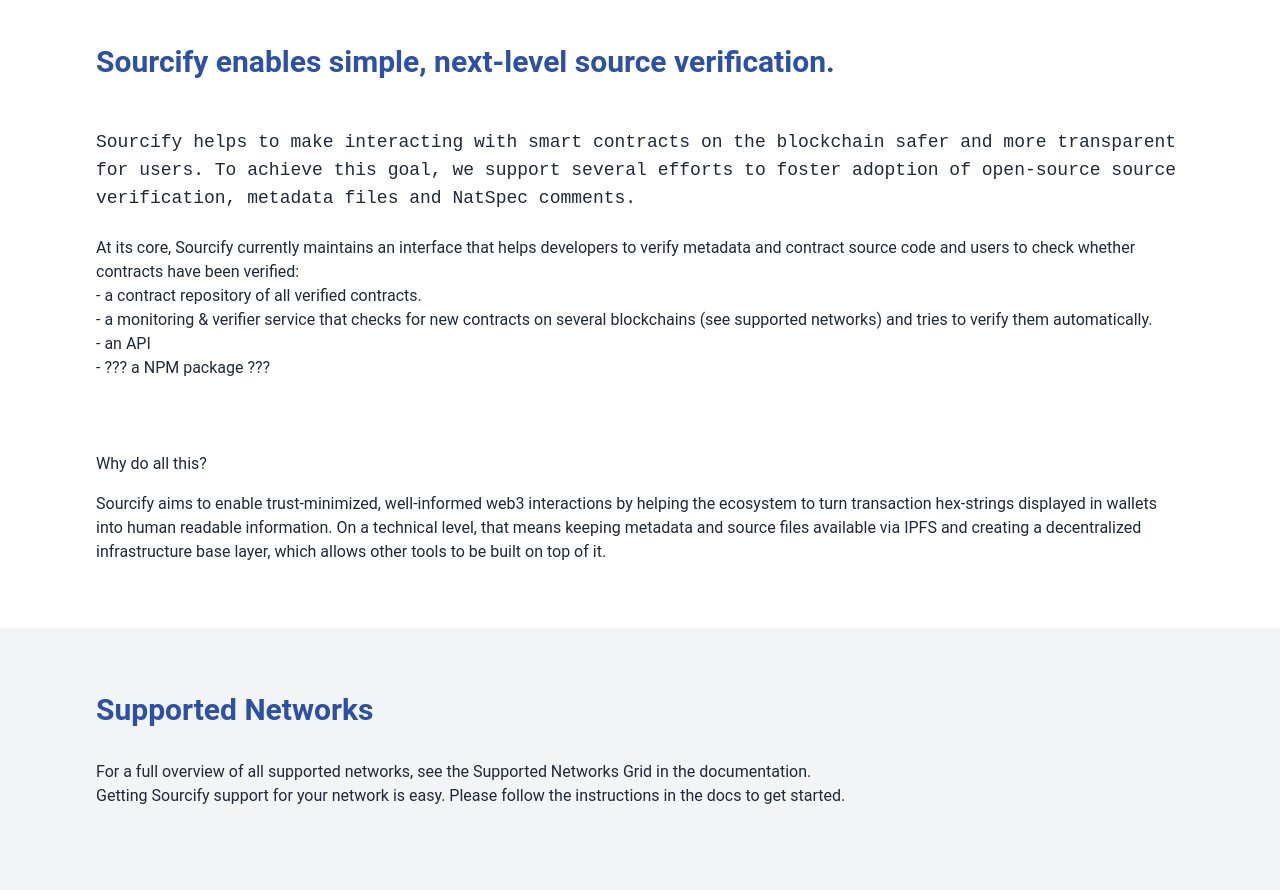
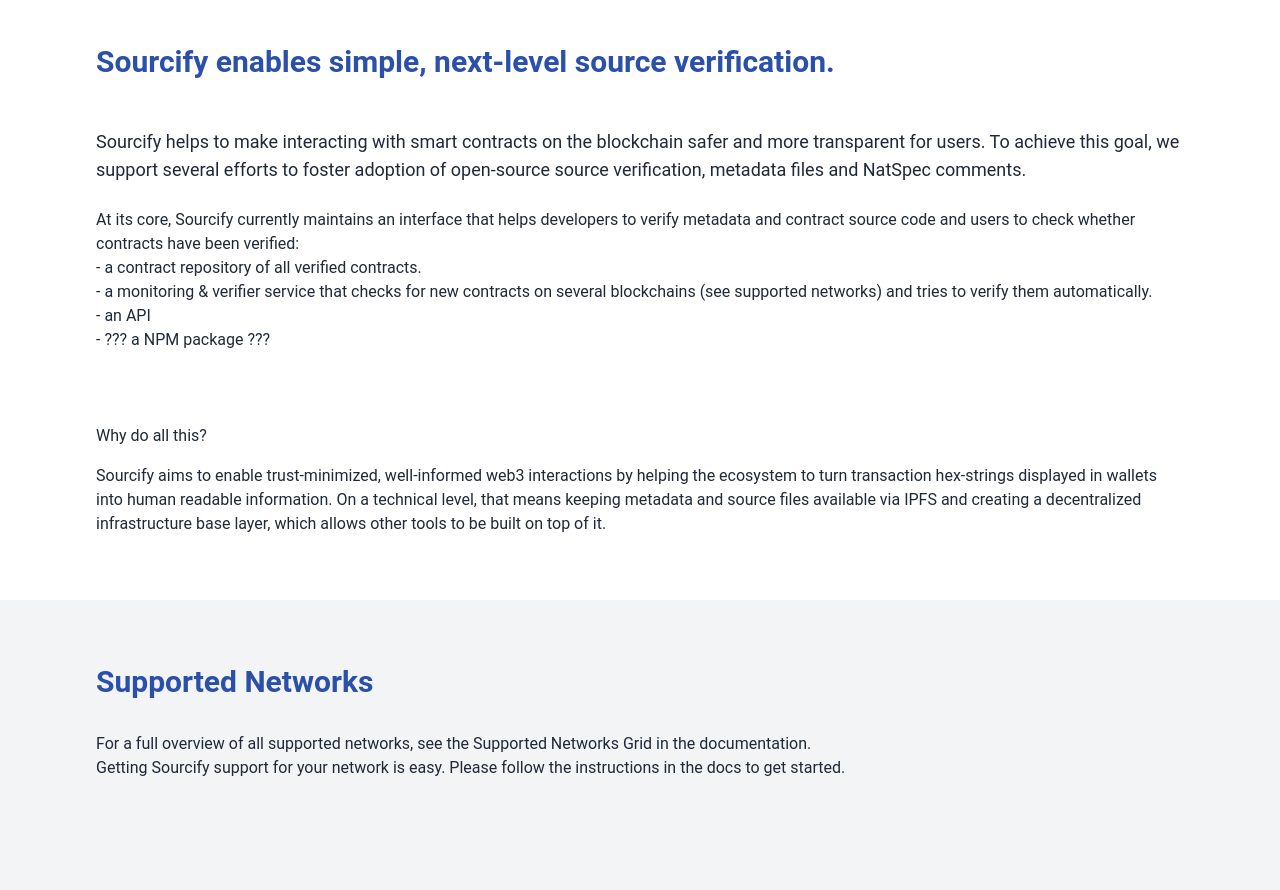
Before and after one commit to develuxes/sourcify, a React (Create React App) app in the folder ui-new/: page / in a window 1280 px wide. Shown: the part 820-1710 px from the top of the page. Built offline with nearby package versions, Linux system fonts and the light colour scheme; no server answers.

Commit message:
Fix VT323 font-size being much smaller

```diff
--- a/ui-new/src/components/Header/index.tsx
+++ b/ui-new/src/components/Header/index.tsx
@@ -16,13 +16,13 @@
             alt="Sourcify logo"
             className="max-h-8 md:max-h-10"
           />
-          <span className="ml-3 text-gray-700 font-mono text-xl md:text-2xl">
+          <span className="ml-3 text-gray-700 font-vt323 text-xl md:text-2xl">
             sourcify.eth
           </span>
         </Link>
       </div>
       <div className="flex items-center">
-        <nav className="font-mono text-lg md:text-2xl text-gray-700">
+        <nav className="font-vt323 text-lg md:text-2xl text-gray-700">
           <a
             className="link-underline mx-2 my-2 md:mx-6 hover:text-ceruleanBlue-500"
             href="/#about"
--- a/ui-new/src/index.css
+++ b/ui-new/src/index.css
@@ -23,6 +23,12 @@
 html {
   min-height: 100vh;
   scroll-behavior: smooth;
+}
+
+.font-vt323 {
+  /* Font VT323 is looks smaller in same pt or px setting than others. Try to keep the fonts same size in case it falls back to default monospace font */
+  font-family: "VT323", monospace;
+  font-size-adjust: 0.4;
 }
 
 #root {
--- a/ui-new/src/pages/LandingPage/index.tsx
+++ b/ui-new/src/pages/LandingPage/index.tsx
@@ -491,7 +491,7 @@
       </section>
 
       <footer className="px-48 py-16 bg-ceruleanBlue-500 text-white text-xl">
-        <nav className="font-mono grid grid-cols-3 gap-8">
+        <nav className="font-vt323 grid grid-cols-3 gap-8">
           <div>
             <h3 className="uppercase font-bold text-ceruleanBlue-100">
               Internal Links
--- a/ui-new/tailwind.config.js
+++ b/ui-new/tailwind.config.js
@@ -3,7 +3,6 @@
   theme: {
     fontFamily: {
       sans: ["IBM Plex Sans", "Roboto", "sans-serif"],
-      mono: ["VT323", "monospace"],
     },
     extend: {
       colors: {
@@ -31,8 +30,8 @@
         },
       },
       minHeight: {
-        '96': '350px',
-      }
+        96: "350px",
+      },
     },
   },
   variants: {
```
